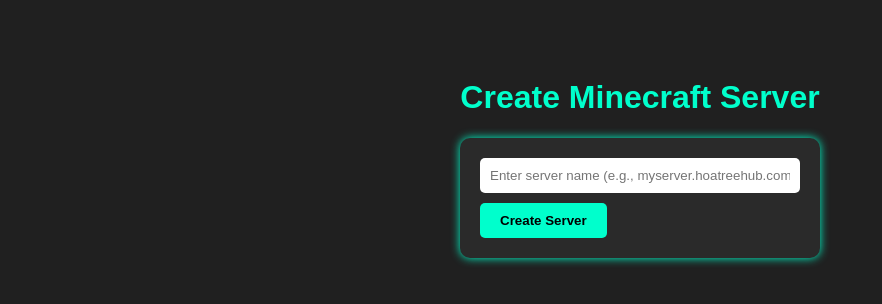
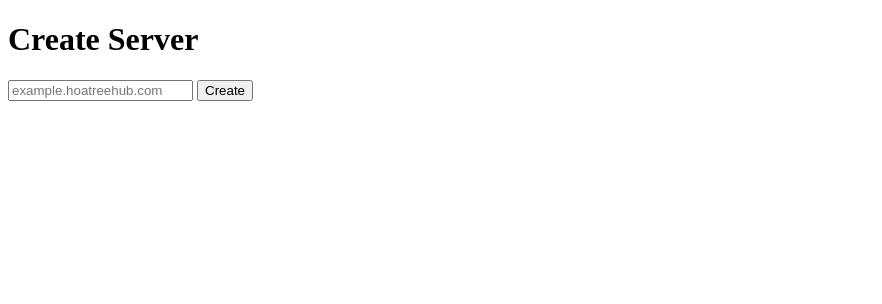
Before and after one commit to nuhuh-ah/WebServicess, a website: page MC Server Host/public/index.html in a window 1280 px wide. Shown: the whole page, without its empty margins (0-882 px from the left). Drawn offline with Linux system fonts and the light colour scheme.

Commit message:
index.html

```diff
--- a/MC Server Host/public/index.html
+++ b/MC Server Host/public/index.html
@@ -1,94 +1,16 @@
-<!DOCTYPE html>
-<html lang="en">
-<head>
-  <meta charset="UTF-8">
-  <title>HoaTreeHub - Minecraft Server Creator</title>
-  <style>
-    body {
-      font-family: Arial, sans-serif;
-      background-color: #202020;
-      color: #fff;
-      display: flex;
-      flex-direction: column;
-      align-items: center;
-      padding-top: 50px;
-    }
-    h1 {
-      color: #00ffcc;
-    }
-    form {
-      background: #2a2a2a;
-      padding: 20px;
-      border-radius: 10px;
-      box-shadow: 0 0 10px #00ffcc;
-    }
-    input[type="text"] {
-      padding: 10px;
-      width: 300px;
-      border: none;
-      border-radius: 5px;
-      margin-bottom: 10px;
-    }
-    button {
-      background-color: #00ffcc;
-      color: black;
-      padding: 10px 20px;
-      border: none;
-      border-radius: 5px;
-      font-weight: bold;
-      cursor: pointer;
-    }
-    button:hover {
-      background-color: #00ccaa;
-    }
-    #status {
-      margin-top: 20px;
-      color: #ffcc00;
-      font-weight: bold;
-    }
-  </style>
-</head>
-<body>
-  <h1>Create Minecraft Server</h1>
-  <form id="create-server-form">
-    <input type="text" id="servername" placeholder="Enter server name (e.g., myserver.hoatreehub.com)" required>
-    <br>
-    <button type="submit" id="createBtn">Create Server</button>
-  </form>
-
-  <div id="status"></div>
+<!DOCTYPE html><html><head><meta charset="utf-8"><title>HoaTreeHub</title></head><body>
+  <h1>Create Server</h1>
+  <input id="name" placeholder="example.hoatreehub.com">
+  <button onclick="create()">Create</button>
+  <p id="msg"></p>
 
   <script>
-    document.getElementById('create-server-form').addEventListener('submit', async function (e) {
-      e.preventDefault();
-      const status = document.getElementById('status');
-      const name = document.getElementById('servername').value.trim();
-
-      if (!name || !name.endsWith(".hoatreehub.com")) {
-        return alert("Server name must end with .hoatreehub.com");
-      }
-
-      status.textContent = "Creating server...";
-      try {
-        const response = await fetch('/createserver', {
-          method: 'POST',
-          headers: { 'Content-Type': 'application/json' },
-          body: JSON.stringify({ name })
-        });
-
-        if (!response.ok) {
-          const errText = await response.text();
-          throw new Error(errText || "Unknown error occurred");
-        }
-
-        const data = await response.json();
-        status.textContent = "Redirecting to server page...";
-        window.location.href = `/${data.name}/server.html`;
-      } catch (err) {
-        console.error(err);
-        status.textContent = "Failed to create server. " + err.message;
-      }
-    });
+    async function create(){
+      const n=document.getElementById('name').value;
+      const res=await fetch('/api/create',{method:'POST',headers:{'Content-Type':'application/json'},body:JSON.stringify({name:n})});
+      const j=await res.json();
+      if(res.ok) window.location.href=`/${n}/server.html`;
+      else document.getElementById('msg').innerText=j.error;
+    }
   </script>
-</body>
-</html>
+</body></html>
```
